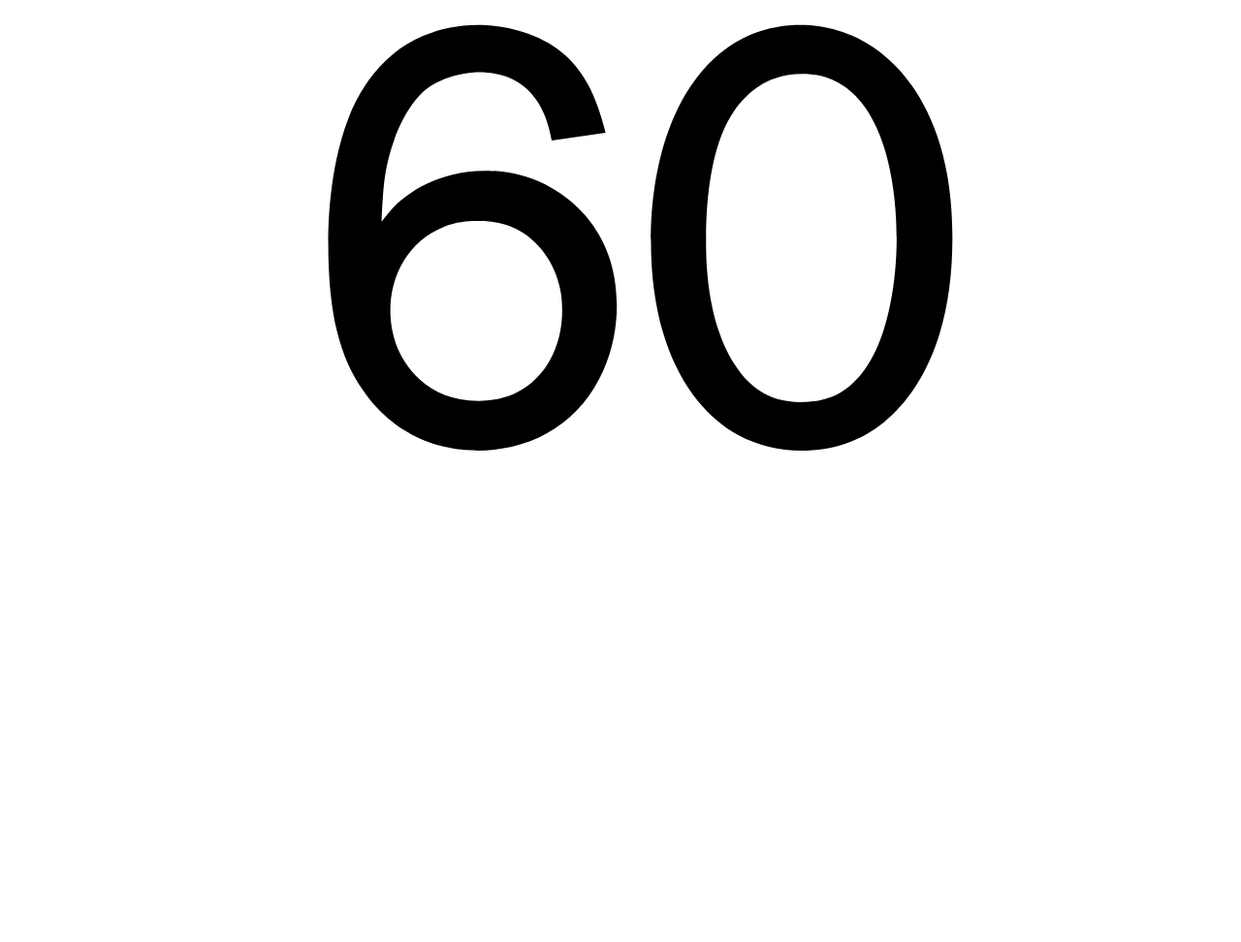
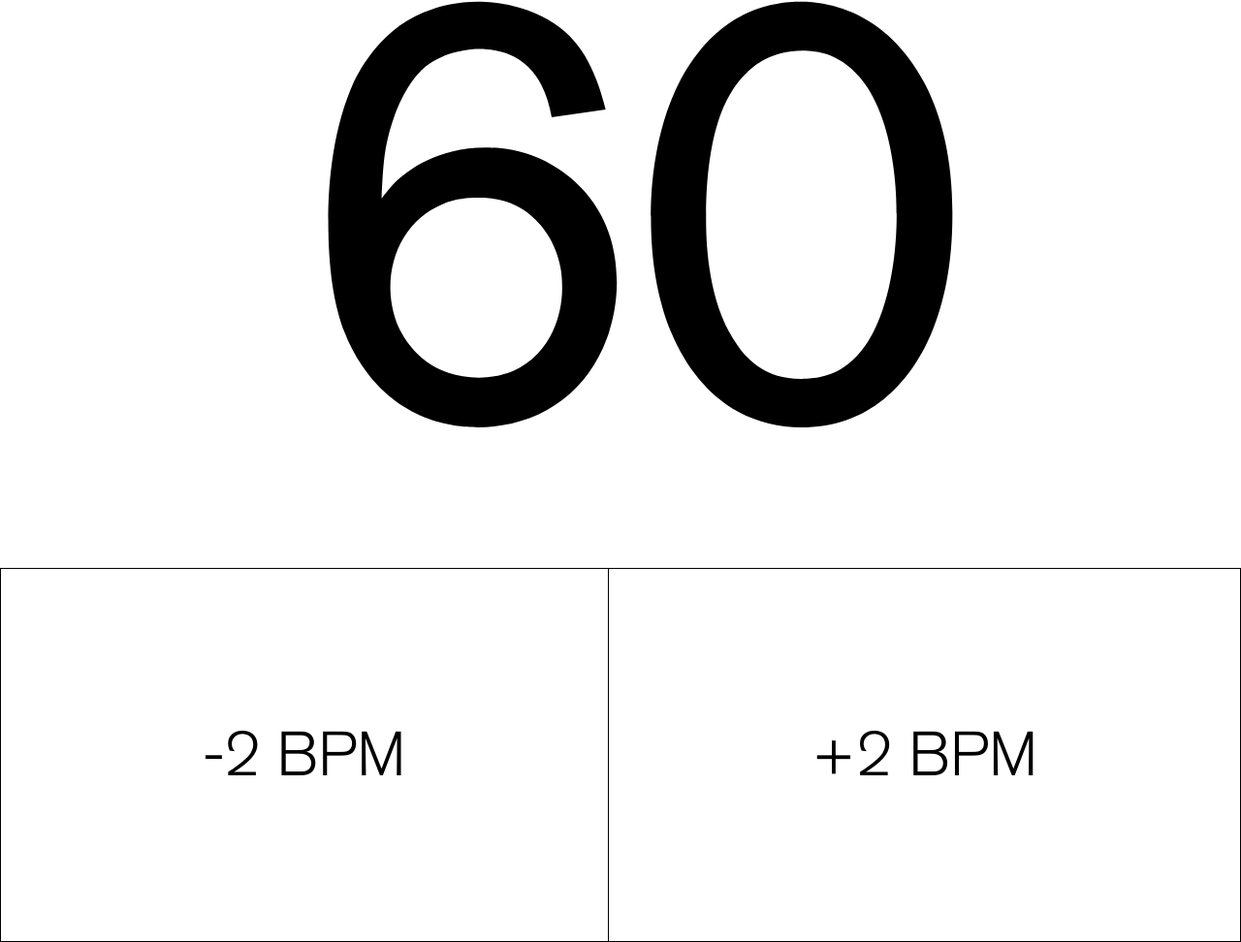
Before and after one commit to nickells/metronome, a website built with webpack: page index.html in a window 1280 px wide. Shown: the part 167-1139 px from the top of the page at 97% size. Before the commit the page ends 800 px from the top, so only its background shows below. Built offline with nearby package versions, Linux system fonts and the light colour scheme.

Commit message:
added plus minus buttons

```diff
--- a/index.html
+++ b/index.html
@@ -7,7 +7,12 @@
 </head>
 <body>
   <script defer type="text/javascript" src="dist/bundle.js"></script>
-  <div class="bpm">60
+  <div class="main">
+    <div class="bpm">60</div>
+    <div class="inc-dec">
+      <div>-2 BPM</div>
+      <div>+2 BPM</div>
+    </div>
   </div>
   <script>
   // analytics
--- a/src/scripts/globals.js
+++ b/src/scripts/globals.js
@@ -1,6 +1,7 @@
 const { bpmToInterval, clamp } = require('./utils')
 
 const $bpm = document.getElementsByClassName('bpm')[0]
+const $sound = new Audio('perc-808.wav')
 
 let _bpm = 60
 let _interval = bpmToInterval(_bpm)
@@ -11,15 +12,22 @@ const getInterval = () => _interval
 
 const getBpm = () => _bpm
 
+
 const updateBpm = (newBpm) => {
-  const adjustedBpm = clamp(8, 400, newBpm)
-  $bpm.innerHTML = adjustedBpm
-  _bpm = adjustedBpm
-  updateInterval(bpmToInterval(adjustedBpm))
+  _bpm = clamp(30, 400, newBpm)
+  $bpm.innerHTML = _bpm
+  updateInterval(bpmToInterval(_bpm))
+}
+
+
+function tick(){
+  $sound.play()
+  setTimeout(tick, getInterval())
 }
 
 module.exports = {
   getBpm,
   updateBpm,
-  getInterval
+  getInterval,
+  tick
 }
--- /dev/null
+++ b/src/scripts/inc-dec.js
@@ -0,0 +1,19 @@
+const { getBpm, updateBpm } = require('./globals')
+
+const [ $minus, $plus ] = document.querySelectorAll('.inc-dec div')
+
+const add = () => {
+  updateBpm(getBpm() + 2)
+}
+
+const subtract = (e) => {
+  updateBpm(getBpm() - 2)
+}
+
+$minus.addEventListener('click', subtract)
+// $minus.addEventListener('touchend', subtract)
+
+$plus.addEventListener('click', add)
+// $plus.addEventListener('touchend', add)
+
+console.log($minus, $plus)
--- a/src/scripts/index.js
+++ b/src/scripts/index.js
@@ -1,6 +1,5 @@
 /*
  todo:
- touch capable
  tap tempo
  emphasis chooser
  sound pick
@@ -10,16 +9,10 @@
 */
 
 require('./swiper')
+require('./inc-dec')
 
-const { updateBpm, getInterval } = require('./globals')
-
-const $sound = new Audio('perc-808.wav')
+const { updateBpm, tick } = require('./globals')
 
 updateBpm(60)
 
-function tick(){
-  $sound.play()
-  setTimeout(tick, getInterval())
-}
-
 tick()
--- a/src/scripts/swiper.js
+++ b/src/scripts/swiper.js
@@ -1,5 +1,7 @@
 const { getBpm, updateBpm } = require('./globals')
 const { normalizeEventListener } = require('./utils')
+
+const $bpm = document.getElementsByClassName('bpm')[0]
 
 
 // keep track of values for "wheel" functionality
@@ -31,9 +33,11 @@ const moveListener = normalizeEventListener((event) => {
   }
 })
 
-document.body.addEventListener('touchstart', downListener)
-document.body.addEventListener('mousedown', downListener)
-document.body.addEventListener('touchend', upListener)
-document.body.addEventListener('mouseup', upListener)
-document.body.addEventListener('touchmove', moveListener)
-document.body.addEventListener('mousemove', moveListener)
+$bpm.addEventListener('touchstart', downListener)
+$bpm.addEventListener('mousedown', downListener)
+
+$bpm.addEventListener('touchend', upListener)
+$bpm.addEventListener('mouseup', upListener)
+
+$bpm.addEventListener('touchmove', moveListener)
+$bpm.addEventListener('mousemove', moveListener)
--- a/src/styles/index.less
+++ b/src/styles/index.less
@@ -1,15 +1,7 @@
 body {
   margin: 0;
   font-family: 'AkzidenzGroteskRegular';
-  display: flex;
-  align-items: center;
-  justify-content: center;
-  width: 100%;
-  height: 100vh;
-  cursor: ew-resize;
 }
-
-
 
 @font-face {
   font-family: 'AkzidenzGroteskMedium';
@@ -26,9 +18,46 @@ body {
   src: url('/fonts/AkzidenzGrotesk-Light.otf') format('opentype');
 }
 
+* {
+}
+.main {
+  width: 100%;
+  height: 100vh;
+  // height: ~"calc(100vh - 30px)";
+  display: flex;
+  flex-direction: column;
+  align-items: center;
+}
 .bpm {
+  cursor: ew-resize;
+  width: 100%;
   font-size: 50vw;
+  display: flex;
+  align-items: center;
+  justify-content: center;
   text-rendering: optimizelegibility;
   user-select: none;
   letter-spacing: -0.05em;
+  flex-grow: 1;
 }
+.inc-dec {
+  display: flex;
+  font-family: 'AkzidenzGroteskLight';
+  flex-direction: row;
+  width: 100%;
+  font-size: 5vw;
+  cursor: pointer;
+  user-select: none;
+  -webkit-tap-highlight-color: transparent;
+  div {
+    height: 30vw;
+    border: 1px solid black;
+    display: flex;
+    align-items: center;
+    justify-content: center;
+    flex-grow: 1;
+    &:nth-child(2) {
+      border-left: 0px;
+    }
+  }
+}
--- a/styles.css
+++ b/styles.css
@@ -1,12 +1,6 @@
 body {
   margin: 0;
   font-family: 'AkzidenzGroteskRegular';
-  display: flex;
-  align-items: center;
-  justify-content: center;
-  width: 100%;
-  height: 100vh;
-  cursor: ew-resize;
 }
 @font-face {
   font-family: 'AkzidenzGroteskMedium';
@@ -20,9 +14,43 @@ body {
   font-family: 'AkzidenzGroteskLight';
   src: url('/fonts/AkzidenzGrotesk-Light.otf') format('opentype');
 }
+.main {
+  width: 100%;
+  height: 100vh;
+  display: flex;
+  flex-direction: column;
+  align-items: center;
+}
 .bpm {
+  cursor: ew-resize;
+  width: 100%;
   font-size: 50vw;
+  display: flex;
+  align-items: center;
+  justify-content: center;
   text-rendering: optimizelegibility;
   user-select: none;
   letter-spacing: -0.05em;
+  flex-grow: 1;
 }
+.inc-dec {
+  display: flex;
+  font-family: 'AkzidenzGroteskLight';
+  flex-direction: row;
+  width: 100%;
+  font-size: 5vw;
+  cursor: pointer;
+  user-select: none;
+  -webkit-tap-highlight-color: transparent;
+}
+.inc-dec div {
+  height: 30vw;
+  border: 1px solid black;
+  display: flex;
+  align-items: center;
+  justify-content: center;
+  flex-grow: 1;
+}
+.inc-dec div:nth-child(2) {
+  border-left: 0px;
+}
```
Also changed, not shown: dist/bundle.js.
